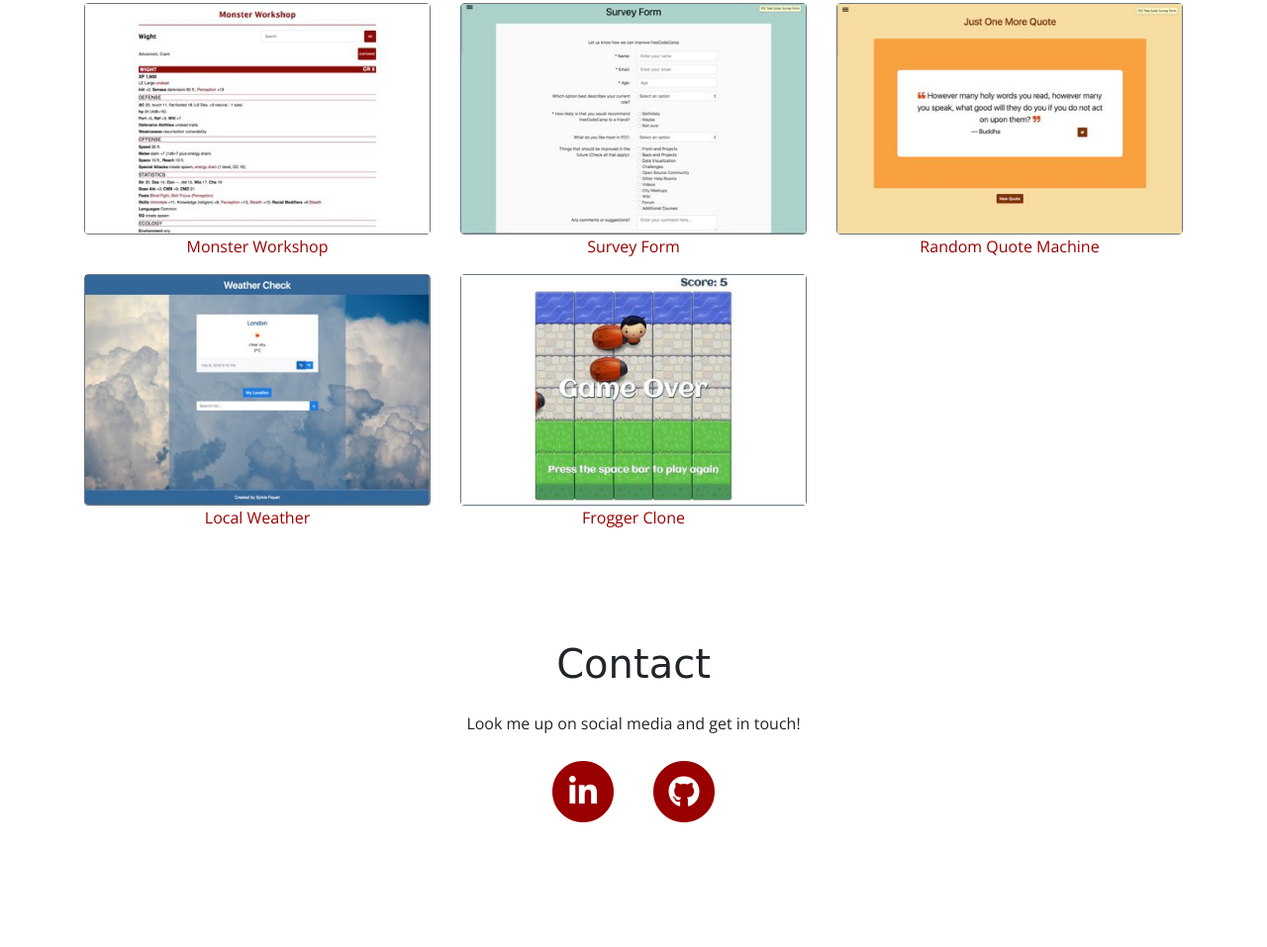
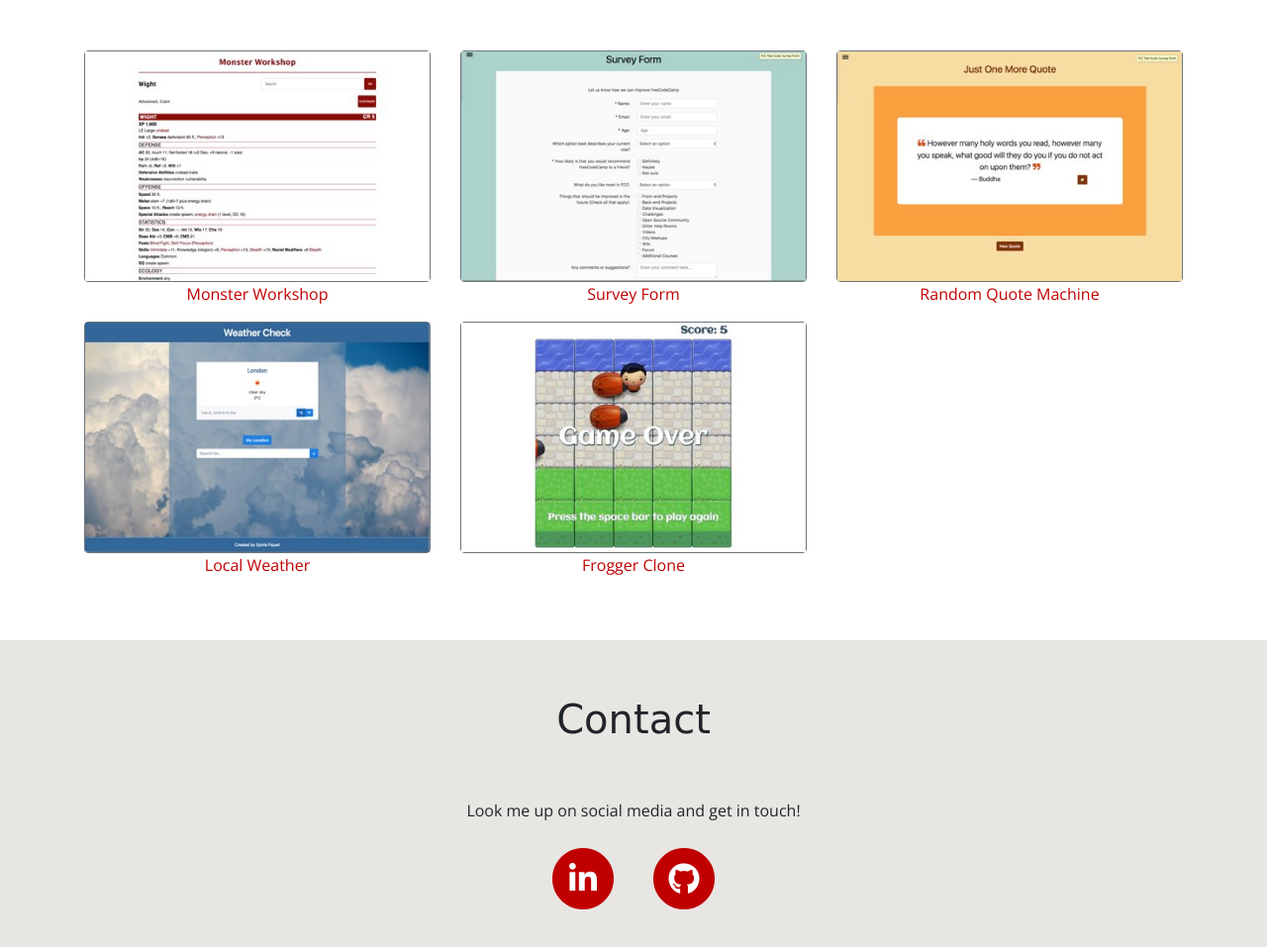
Before and after one commit to sfiquet/portfolio, a plain HTML site: page index.html in a window 1280 px wide. Shown: the part 917-1874 px from the top of the page at 99% size. Before the commit the page ends 1798 px from the top, so only its background shows below. Drawn offline with nearby package versions, Linux system fonts and the light colour scheme; files that its build step writes are made by us from their sources; a web font is replaced by a local one.

Commit message:
Improve spacing between and within sections

```diff
--- a/index.html
+++ b/index.html
@@ -45,8 +45,8 @@
         </div>
       </section>
 
+      <section id="projects">
         <div class="container text-center">
-        <section id="projects" class="mb-5">
           <h1>Work</h1>
           <div class="row">
             <div class="project-tile col-12 col-sm-6 col-lg-4 my-2">
@@ -95,11 +95,14 @@
             </div>
 
           </div>
+        </div>
       </section>
 
-        <section id="contact" class="mb-5">
+      <section id="contact" class="contact">
+        <div class="container text-center d-flex flex-column">
           <h1>Contact</h1>
-          <p class="my-4">Look me up on social media and get in touch!</p>
+          <div class="d-flex flex-column justify-content-center">
+            <div class="mb-4">Look me up on social media and get in touch!</div>
             <div>
               <a aria-label="LinkedIn" class="btn rounded-circle p-0 mx-2" href="https://www.linkedin.com/in/sylviefiquet/" target="_blank" rel="noopener noreferrer">
                 <span class="fa-stack fa-2x">
@@ -114,8 +117,9 @@
                 </span>
               </a>
             </div>
+          </div>
+        </div>
       </section>
-      </div>
     </main>
 
     <script src="https://code.jquery.com/jquery-3.2.1.slim.min.js" integrity="sha384-KJ3o2DKtIkvYIK3UENzmM7KCkRr/rE9/Qpg6aAZGJwFDMVNA/GpGFF93hXpG5KkN" crossorigin="anonymous"></script>
--- a/style.scss
+++ b/style.scss
@@ -3,6 +3,8 @@
   outline: 1px solid red;
 }
 */
+
+$theme-colour: hsl(0, 100%, 37.6%);
 
 $navbar-height: 56px;
 
@@ -33,6 +35,11 @@ $navbar-height: 56px;
 
 section {
   padding-top: $navbar-height;
+  padding-bottom: $navbar-height;
+}
+
+section h1 {
+  margin-bottom: $navbar-height;
 }
 
 body {
@@ -49,13 +56,17 @@ h1, h2, h3, h4, h5, h6,
 }
 
 .header-color {
-  background-color: hsl(0, 100%, 30%);
+  background-color: $theme-colour;
 }
 
 a {
-  color: hsl(0, 100%, 30%);
+  color: $theme-colour;
 }
 
 a:hover {
-  color: hsl(0, 100%, 40%);
+  color: hsl(0, 100%, 45%);
 }
+
+#contact {
+  background-color: hsl(30, 10%, 90%);
+}
```
Lines whose indentation alone changed are shown as unchanged.
